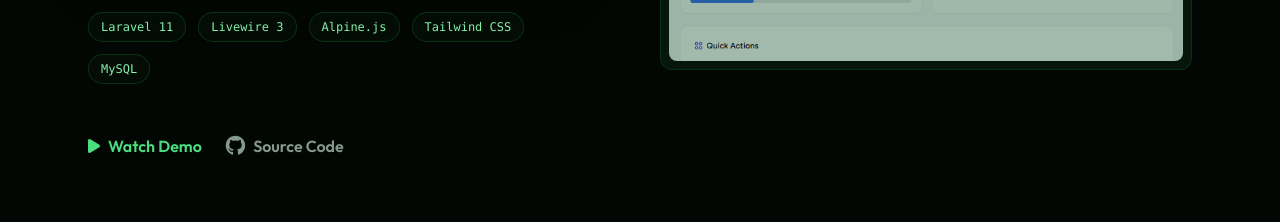
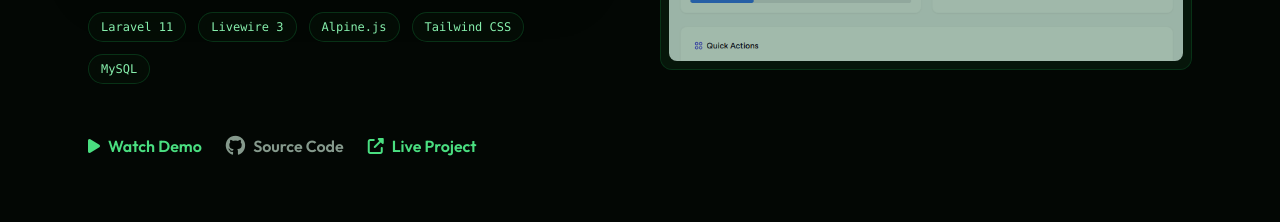
Before and after one commit to haiderSherazi001/portfolio, a plain HTML site: page index.html in a window 1280 px wide. Shown: the part 1260-1482 px from the top of the page. Drawn offline with nearby package versions, Linux system fonts and the light colour scheme.

Commit message:
added the project link

```diff
--- a/index.html
+++ b/index.html
@@ -193,6 +193,9 @@
                             </a>
                             <a href="https://github.com/haiderSherazi001/school-management" target="_blank" class="text-brand-100/60 hover:text-white font-semibold flex items-center gap-2 group transition-colors">
                                 <i class="fa-brands fa-github text-xl group-hover:-translate-y-0.5 transition-transform"></i> Source Code
+                            </a>
+                            <a href="https://eduflowlive-fyasfvawgaefh3cz.southeastasia-01.azurewebsites.net" target="_blank" class="text-brand-400 hover:text-brand-300 font-semibold flex items-center gap-2 group transition-colors">
+                                <i class="fa-solid fa-up-right-from-square group-hover:-translate-y-0.5 transition-transform"></i> Live Project
                             </a>
                         </div>
                     </div>
```
